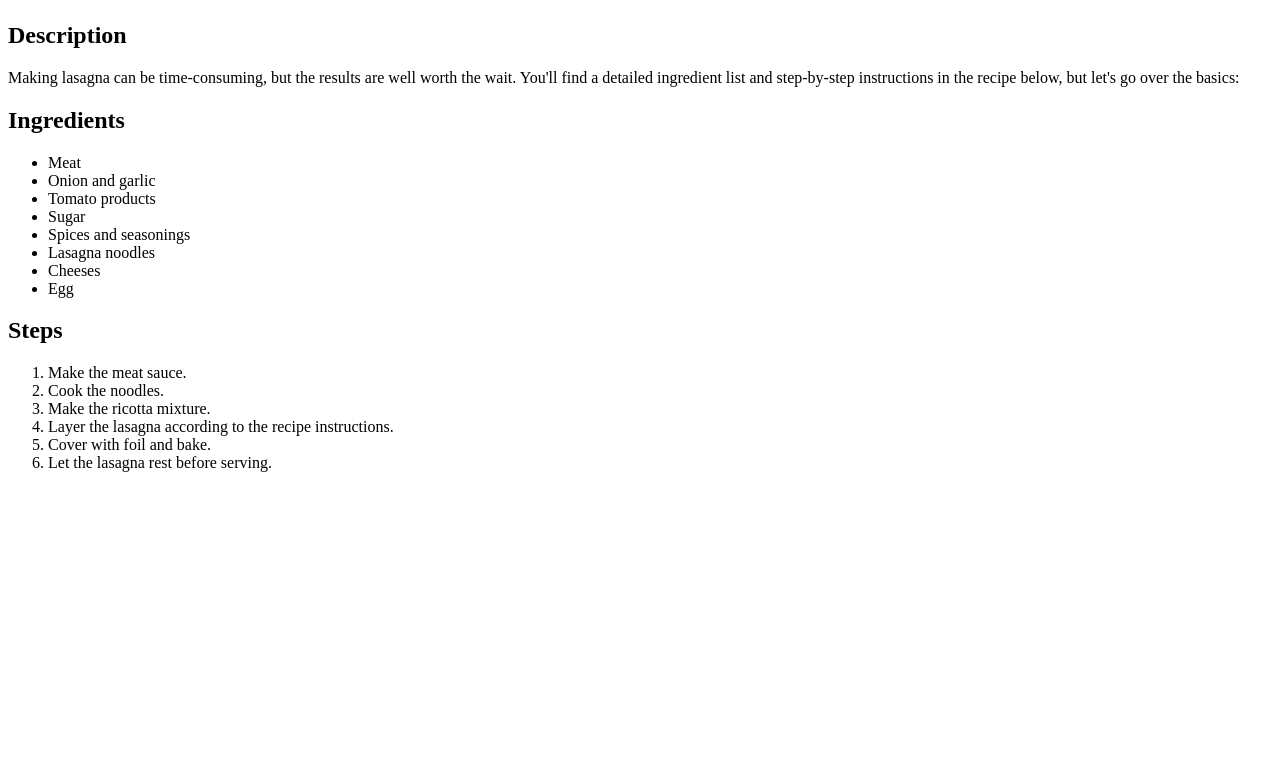
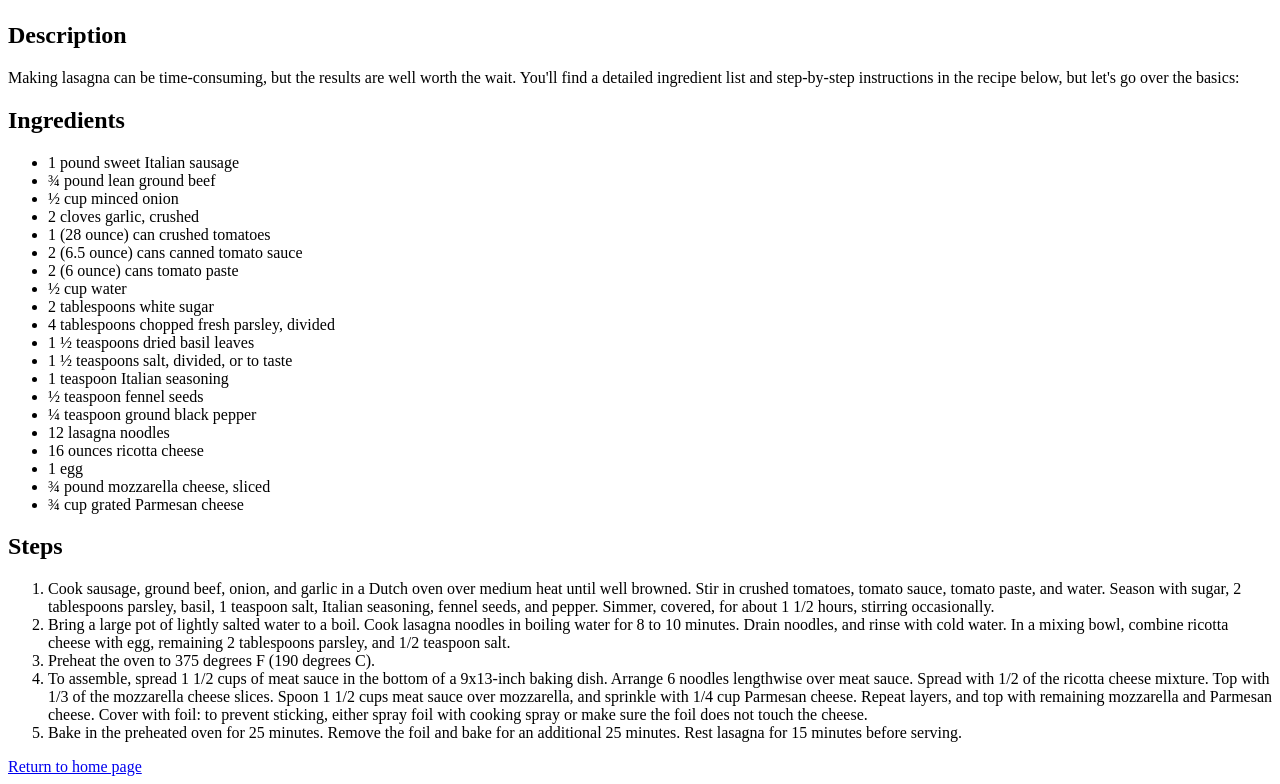
Before and after one commit to malikurkcuoglu/odin-recipes, a plain HTML site: page recipes/lasagna.html in a window 1280 px wide. Shown: the part 645-1429 px from the top of the page. Before the commit the page ends 1133 px from the top, so only its background shows below. Drawn offline with Linux system fonts and the light colour scheme.

Commit message:
Add return link to recipe pages and change ingredients

```diff
--- a/recipes/lasagna.html
+++ b/recipes/lasagna.html
@@ -1,11 +1,13 @@
 <!DOCTYPE html>
 <html lang="en">
+
 <head>
     <meta charset="UTF-8">
     <meta http-equiv="X-UA-Compatible" content="IE=edge">
     <meta name="viewport" content="width=device-width, initial-scale=1.0">
     <title>Lasagna</title>
 </head>
+
 <body>
     <h1>Lasagna</h1>
 
@@ -14,31 +16,56 @@
     <h2>Description</h2>
 
     <p>
-        Making lasagna can be time-consuming, but the results are well worth the wait. You'll find a detailed ingredient list and step-by-step instructions in the recipe below, but let's go over the basics:
+        Making lasagna can be time-consuming, but the results are well worth the wait. You'll find a detailed ingredient
+        list and step-by-step instructions in the recipe below, but let's go over the basics:
     </p>
 
     <h2>Ingredients</h2>
 
     <ul>
-        <li>Meat</li>
-        <li>Onion and garlic</li>
-        <li>Tomato products</li>
-        <li>Sugar</li>
-        <li>Spices and seasonings</li>
-        <li>Lasagna noodles</li>
-        <li>Cheeses</li>
-        <li>Egg</li>
+        <li>1 pound sweet Italian sausage</li>
+        <li>¾ pound lean ground beef</li>
+        <li>½ cup minced onion</li>
+        <li>2 cloves garlic, crushed</li>
+        <li>1 (28 ounce) can crushed tomatoes</li>
+        <li>2 (6.5 ounce) cans canned tomato sauce</li>
+        <li>2 (6 ounce) cans tomato paste</li>
+        <li>½ cup water</li>
+        <li>2 tablespoons white sugar</li>
+        <li>4 tablespoons chopped fresh parsley, divided</li>
+        <li>1 ½ teaspoons dried basil leaves</li>
+        <li>1 ½ teaspoons salt, divided, or to taste</li>
+        <li>1 teaspoon Italian seasoning</li>
+        <li>½ teaspoon fennel seeds</li>
+        <li>¼ teaspoon ground black pepper</li>
+        <li>12 lasagna noodles</li>
+        <li>16 ounces ricotta cheese</li>
+        <li>1 egg</li>
+        <li>¾ pound mozzarella cheese, sliced</li>
+        <li>¾ cup grated Parmesan cheese</li>
     </ul>
 
     <h2>Steps</h2>
 
     <ol>
-        <li>Make the meat sauce.</li>
-        <li>Cook the noodles.</li>
-        <li>Make the ricotta mixture.</li>
-        <li>Layer the lasagna according to the recipe instructions.</li>
-        <li>Cover with foil and bake.</li>
-        <li>Let the lasagna rest before serving.</li>
+        <li>Cook sausage, ground beef, onion, and garlic in a Dutch oven over medium heat until well browned. Stir in
+            crushed tomatoes, tomato sauce, tomato paste, and water. Season with sugar, 2 tablespoons parsley, basil, 1
+            teaspoon salt, Italian seasoning, fennel seeds, and pepper. Simmer, covered, for about 1 1/2 hours, stirring
+            occasionally.</li>
+        <li>Bring a large pot of lightly salted water to a boil. Cook lasagna noodles in boiling water for 8 to 10
+            minutes. Drain noodles, and rinse with cold water. In a mixing bowl, combine ricotta cheese with egg,
+            remaining 2 tablespoons parsley, and 1/2 teaspoon salt.</li>
+        <li>Preheat the oven to 375 degrees F (190 degrees C).</li>
+        <li>To assemble, spread 1 1/2 cups of meat sauce in the bottom of a 9x13-inch baking dish. Arrange 6 noodles
+            lengthwise over meat sauce. Spread with 1/2 of the ricotta cheese mixture. Top with 1/3 of the mozzarella
+            cheese slices. Spoon 1 1/2 cups meat sauce over mozzarella, and sprinkle with 1/4 cup Parmesan cheese.
+            Repeat layers, and top with remaining mozzarella and Parmesan cheese. Cover with foil: to prevent sticking,
+            either spray foil with cooking spray or make sure the foil does not touch the cheese.</li>
+        <li>Bake in the preheated oven for 25 minutes. Remove the foil and bake for an additional 25 minutes. Rest
+            lasagna for 15 minutes before serving.</li>
     </ol>
+
+    <a href="../index.html">Return to home page</a>
 </body>
+
 </html>
```
Also changed, not shown: recipes/chicken.html (+7 -5 lines), recipes/macaroni.html (+2 -0 lines).
